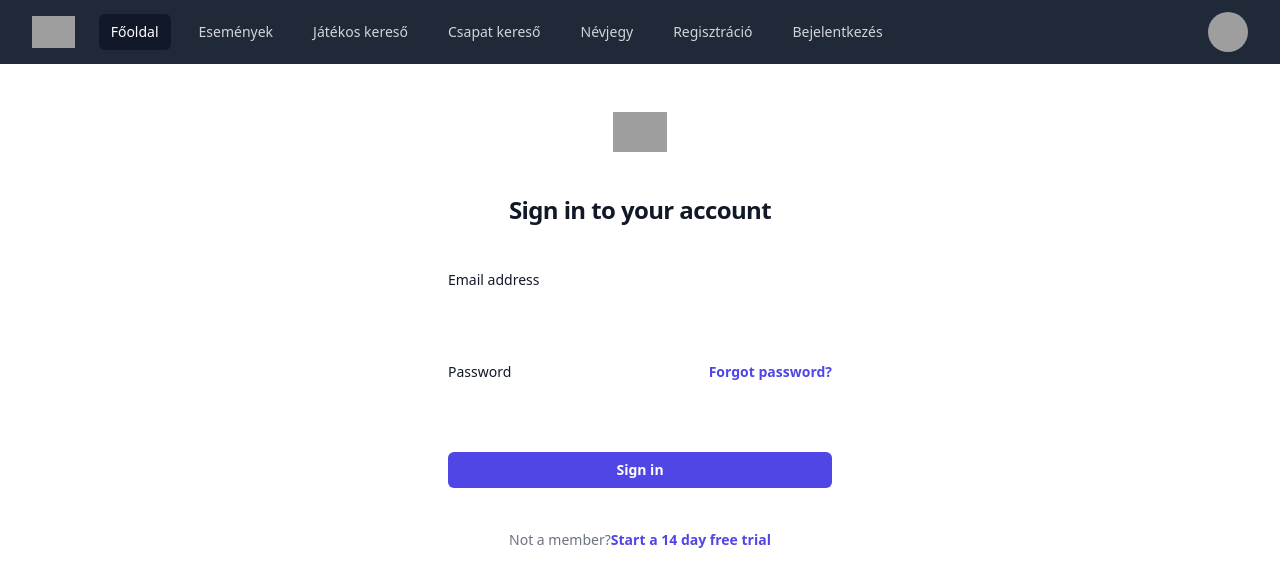
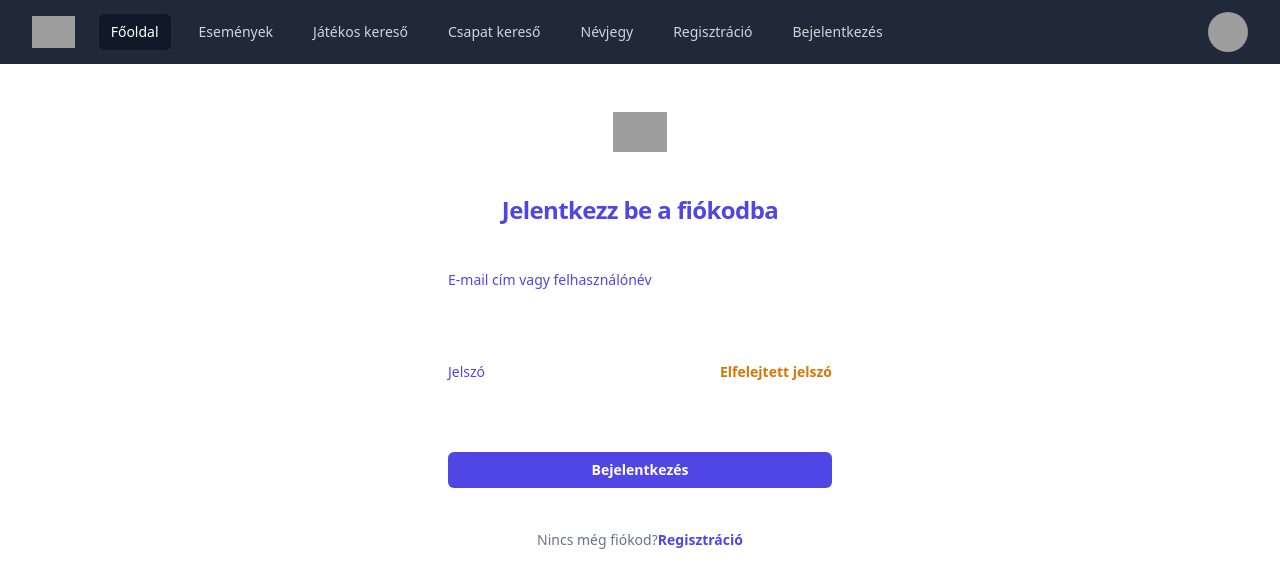
Before and after one commit to pofferencs/projekt_eslm, a React (Vite) app in the folder Project/e_Sport_Projekt/frontend/: page /login in a window 1280 px wide. Shown: the top 588 px of the page. Built offline with nearby package versions, Linux system fonts and the light colour scheme; grey boxes are pictures that could not be loaded.

Commit message:
Mókolás

```diff
--- a/Project/e_Sport_Projekt/frontend/src/components/user/UserLogin.jsx
+++ b/Project/e_Sport_Projekt/frontend/src/components/user/UserLogin.jsx
@@ -1,6 +1,6 @@
 import { useState, useContext } from "react";
 import UserContext from "../../context/UserContext";
-import { useNavigate } from "react-router-dom";
+import { useNavigate, Link } from "react-router-dom";
 
 
 function UserLogin() {
@@ -57,13 +57,13 @@ function UserLogin() {
       <div className="flex min-h-full flex-col justify-center px-6 py-12 lg:px-8">
         <div className="sm:mx-auto sm:w-full sm:max-w-sm">
           <img className="mx-auto h-10 w-auto" src="https://tailwindui.com/plus-assets/img/logos/mark.svg?color=indigo&shade=600" alt="Your Company" />
-          <h2 className="mt-10 text-center text-2xl/9 font-bold tracking-tight text-gray-900">Sign in to your account</h2>
+          <h2 className="mt-10 text-center text-2xl/9 font-bold tracking-tight text-indigo-600" >Jelentkezz be a fiókodba</h2>
         </div>
 
         <div className="mt-10 sm:mx-auto sm:w-full sm:max-w-sm">
           <form className="space-y-6" action="#" method="POST">
             <div>
-              <label htmlFor="email" className="block text-sm/6 font-medium text-gray-900">Email address</label>
+              <label htmlFor="email" className="block text-sm/6 font-medium text-indigo-600">E-mail cím vagy felhasználónév</label>
               <div className="mt-2">
                 <input type="email" name="email" id="email" autoComplete="email" required className="block w-full rounded-md bg-white px-3 py-1.5 text-base text-gray-900 outline-1 -outline-offset-1 outline-gray-300 placeholder:text-gray-400 focus:outline-2 focus:-outline-offset-2 focus:outline-indigo-600 sm:text-sm/6" />
               </div>
@@ -71,9 +71,9 @@ function UserLogin() {
 
             <div>
               <div className="flex items-center justify-between">
-                <label htmlFor="password" className="block text-sm/6 font-medium text-gray-900">Password</label>
+                <label htmlFor="password" className="block text-sm/6 font-medium text-indigo-600">Jelszó</label>
                 <div className="text-sm">
-                  <a href="#" className="font-semibold text-indigo-600 hover:text-indigo-500">Forgot password?</a>
+                  <a href="#" className="font-semibold text-amber-600 hover:text-amber-400">Elfelejtett jelszó</a>
                 </div>
               </div>
               <div className="mt-2">
@@ -82,13 +82,13 @@ function UserLogin() {
             </div>
 
             <div>
-              <button type="submit" className="flex w-full justify-center rounded-md bg-indigo-600 px-3 py-1.5 text-sm/6 font-semibold text-white shadow-xs hover:bg-indigo-500 focus-visible:outline-2 focus-visible:outline-offset-2 focus-visible:outline-indigo-600">Sign in</button>
+              <button type="submit" className="flex w-full justify-center rounded-md bg-indigo-600 px-3 py-1.5 text-sm/6 font-semibold text-white shadow-xs hover:bg-indigo-500 focus-visible:outline-2 focus-visible:outline-offset-2 focus-visible:outline-indigo-600">Bejelentkezés</button>
             </div>
           </form>
 
           <p className="mt-10 text-center text-sm/6 text-gray-500">
-            Not a member?
-            <a href="#" className="font-semibold text-indigo-600 hover:text-indigo-500">Start a 14 day free trial</a>
+            Nincs még fiókod?
+            <Link to="/register" className="font-semibold text-indigo-600 hover:text-indigo-500">Regisztráció</Link>
           </p>
         </div>
       </div>
```
